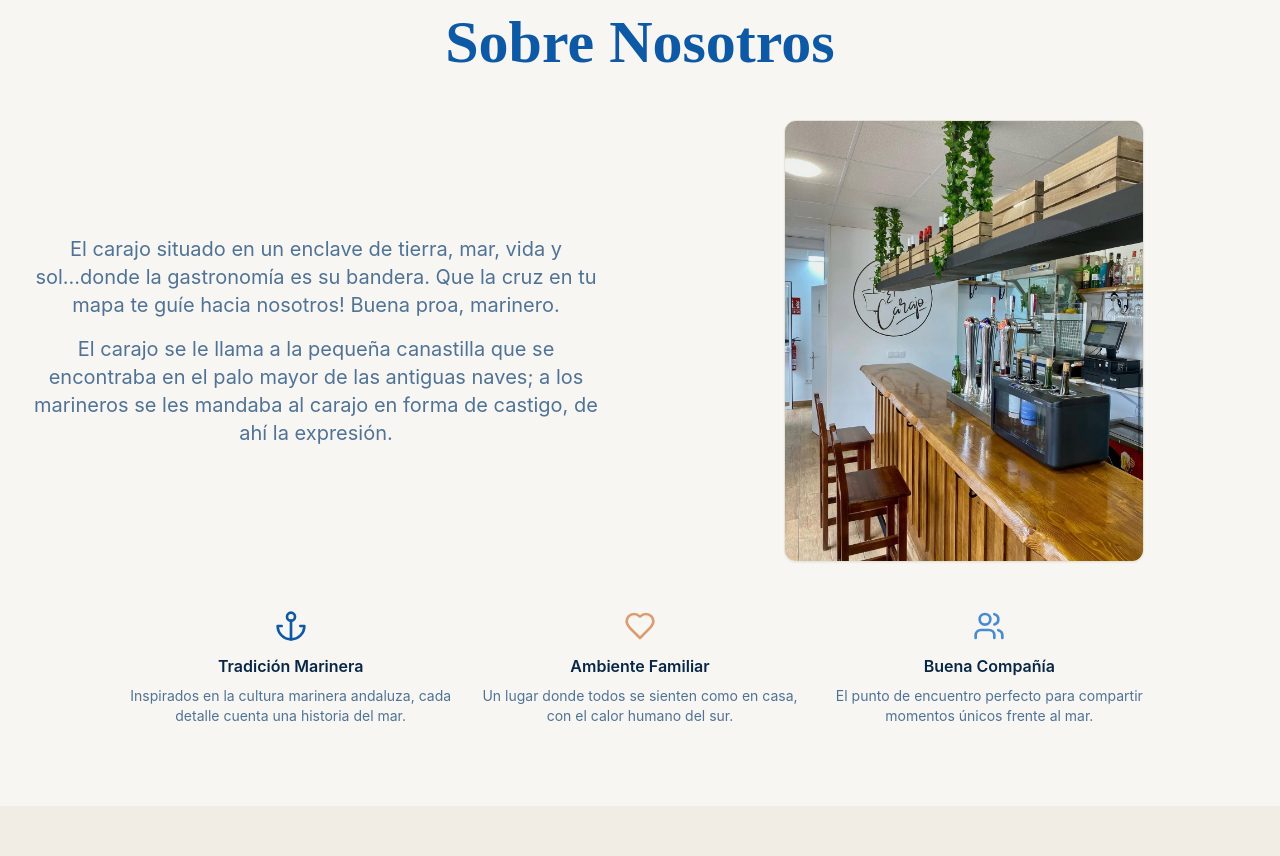
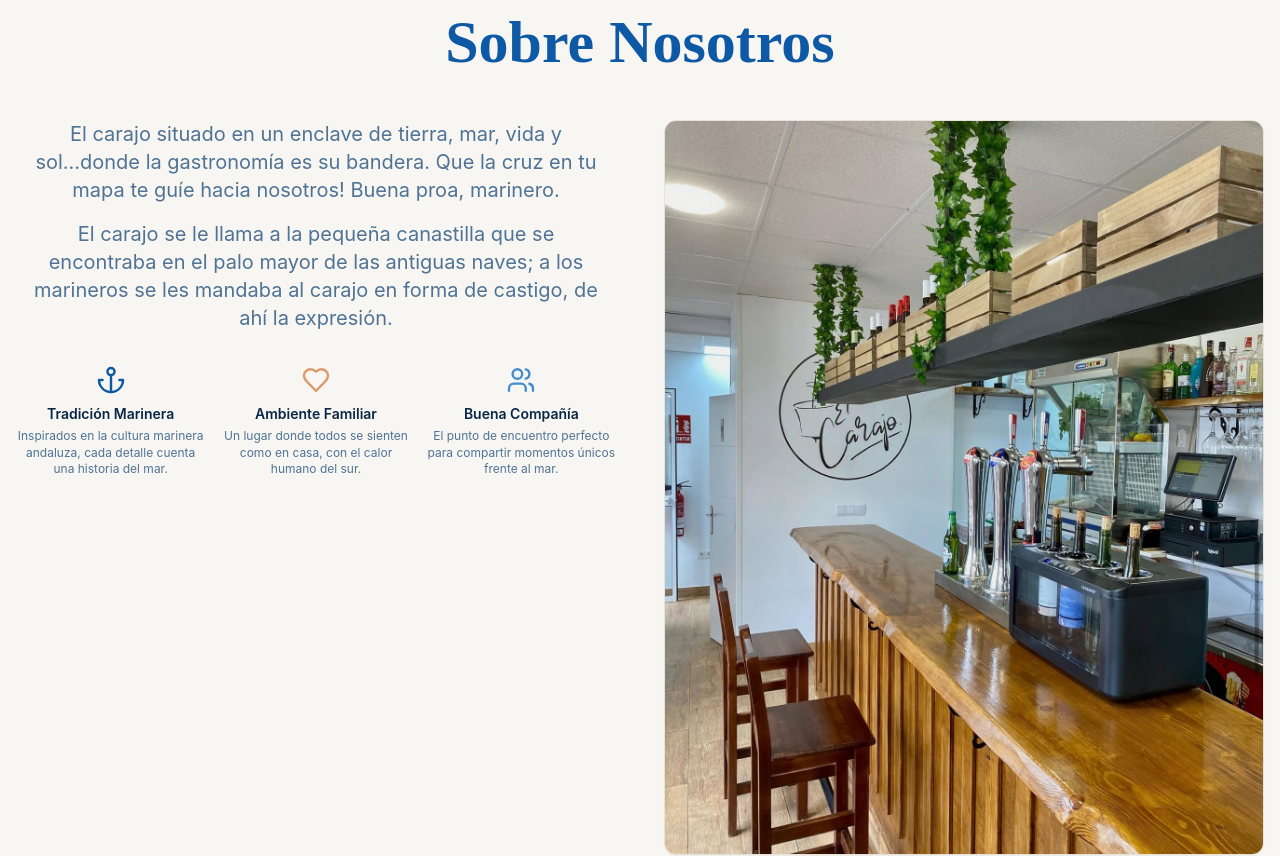
Before and after one commit to alefernaandez/elcarajo-playa-web, a React (Vite) app: page / in a window 1280 px wide. Shown: the part 1600-2456 px from the top of the page. Built offline with nearby package versions, Linux system fonts and the light colour scheme.

Commit message:
feat(nosotros): texto+mini-cards a la izquierda; imagen a la derecha a altura completa de la columna

```diff
--- a/src/components/AboutUsSection.tsx
+++ b/src/components/AboutUsSection.tsx
@@ -20,10 +20,11 @@ const AboutUsSection = () => {
           </h2>
         </div>
 
-        {/* Texto izquierda + Imagen derecha con alturas controladas */}
-        <div className="grid lg:grid-cols-2 gap-12 items-center mb-12">
-          <div className="h-full flex items-center justify-center text-center">
-            <div className="max-w-xl">
+        {/* Grid: izquierda (texto + mini-cards) / derecha (imagen) */}
+        <div className="grid lg:grid-cols-2 gap-12 items-stretch mb-12">
+          {/* Columna izquierda */}
+          <div className="h-full flex flex-col">
+            <div className="text-center max-w-xl mx-auto">
               <p className="text-lg md:text-xl text-muted-foreground leading-relaxed mb-4">
                 El carajo situado en un enclave de tierra, mar, vida y sol...donde la gastronomía es su bandera.
                 Que la cruz en tu mapa te guíe hacia nosotros! Buena proa, marinero.
@@ -33,33 +34,35 @@ const AboutUsSection = () => {
                 a los marineros se les mandaba al carajo en forma de castigo, de ahí la expresión.
               </p>
             </div>
+
+            {/* Mini-cards debajo del texto */}
+            <div className="mt-8 grid grid-cols-3 gap-4 max-w-3xl mx-auto">
+              {FEATURES.map((feature, index) => (
+                <div key={index} className="text-center group">
+                  <div className="mb-2 flex justify-center group-hover:scale-110 transition-transform duration-300">
+                    {/* icono un poco más pequeño visualmente */}
+                    <div className="scale-90">{featureIconMap[feature.iconName]}</div>
+                  </div>
+                  <h3 className="text-sm font-semibold text-foreground mb-1">{feature.title}</h3>
+                  <p className="text-xs text-muted-foreground leading-snug">{feature.description}</p>
+                </div>
+              ))}
+            </div>
           </div>
 
-          <div className="relative flex justify-center">
-            <Card className="overflow-hidden shadow-nautical">
-              <CardContent className="p-0">
+          {/* Columna derecha: imagen ocupa altura total */}
+          <div className="relative h-full">
+            <Card className="overflow-hidden shadow-nautical h-full">
+              <CardContent className="p-0 h-full">
                 <img
                   src={'/Sobre nosotros.jpg'}
                   onError={(e) => { (e.currentTarget as HTMLImageElement).src = barInteriorImage; }}
                   alt="Sobre nosotros"
-                  className="w-full h-[340px] md:h-[400px] lg:h-[440px] object-cover"
+                  className="w-full h-full object-cover"
                 />
               </CardContent>
             </Card>
           </div>
-        </div>
-
-        {/* Cards debajo */}
-        <div className="grid sm:grid-cols-3 gap-6 max-w-5xl mx-auto">
-          {FEATURES.map((feature, index) => (
-            <div key={index} className="text-center group">
-              <div className="mb-3 flex justify-center group-hover:scale-110 transition-transform duration-300">
-                {featureIconMap[feature.iconName]}
-              </div>
-              <h3 className="font-semibold text-foreground mb-2">{feature.title}</h3>
-              <p className="text-sm text-muted-foreground">{feature.description}</p>
-            </div>
-          ))}
         </div>
       </div>
     </section>
```
